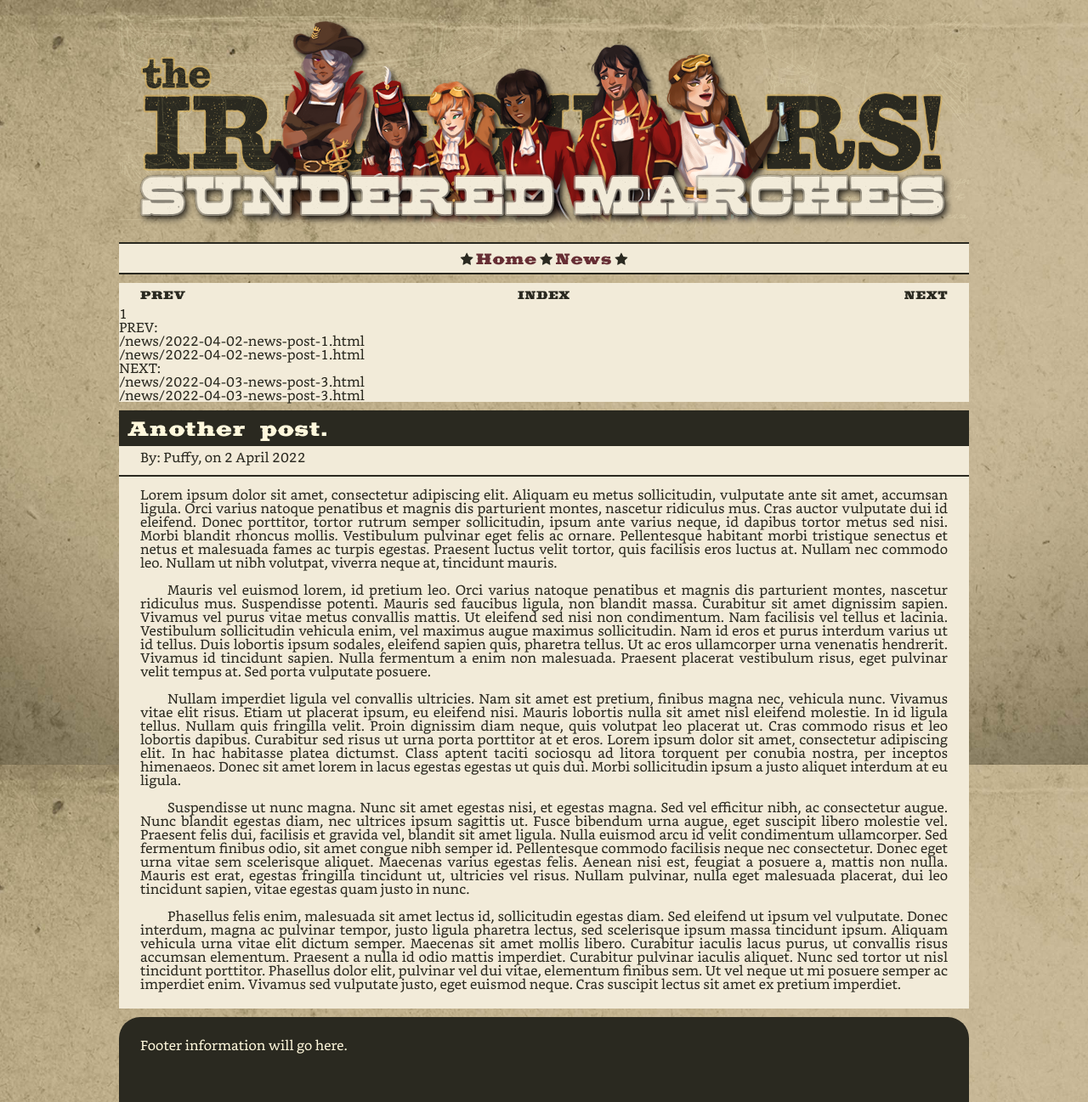
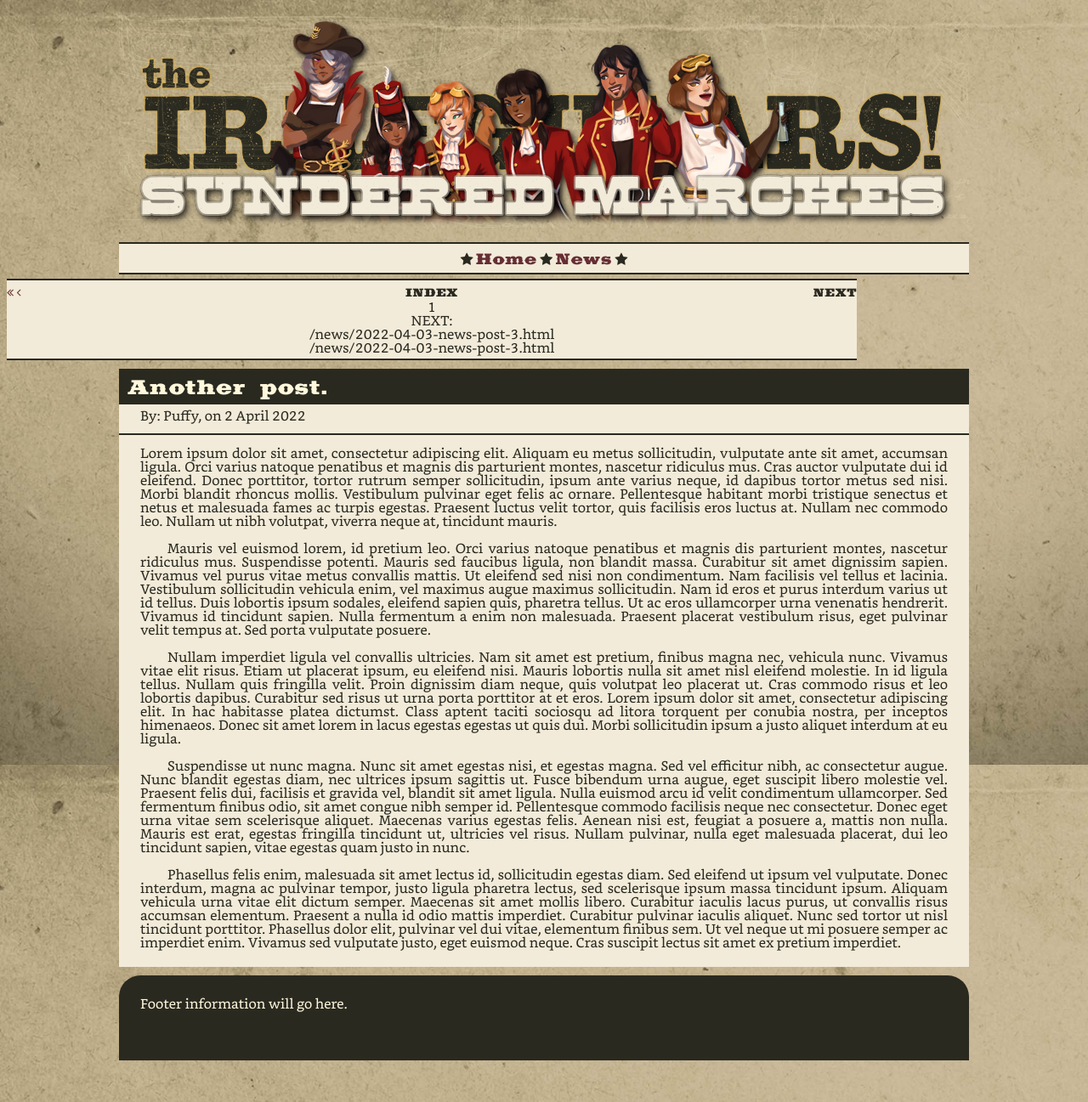
Before and after one commit to EsotericDev/esotericdev.github.io, a Jekyll site: the page built from _news/2022-04-02-news-post-2.md, in a window 1280 px wide. Shown: the whole page at 85% size. Built offline with Jekyll 4.4.1, drawn with Linux system fonts in a browser that asks for light colours.

Commit message:
Update navigator.html

```diff
--- a/_includes/navigator.html
+++ b/_includes/navigator.html
@@ -11,10 +11,13 @@
 {%- assign index_prev = index | minus: 1 -%}
 {%- assign index_next = index | plus: 1 -%}
 
-<section>
+<nav>
     <div>
         <div style="width: 100px; float: left; text-align: left;">
-            <h3>PREV</h3>
+            {%- if col[index].url != col.first.url -%}
+                <a href="{{ col[index_prev].url }}"><i class="fa fa-angle-double-left" aria-hidden="true"></i></a>
+                <a href="{{ col.first.url }}"><i class="fa fa-angle-left" aria-hidden="true"></i></a>
+            {%- endif -%}
         </div>
         <div style="width: 100px; float: right; text-align: right;">
             <h3>NEXT</h3>
@@ -24,14 +27,7 @@
         </div>
     </div>
     {{ index }}
-    {%- if col[index].url != col.first.url -%}
-        <br>
-        PREV:
-        <br>
-        {{ col[index_prev].url }}
-        <br>
-        {{ col.first.url }}
-    {%- endif -%}
+
     {%- if col[index].url != col.last.url -%}
         <br>
         NEXT:
@@ -40,4 +36,4 @@
         <br>
         {{ col.last.url }}
     {%- endif -%}
-</section>
+</nav>
```
